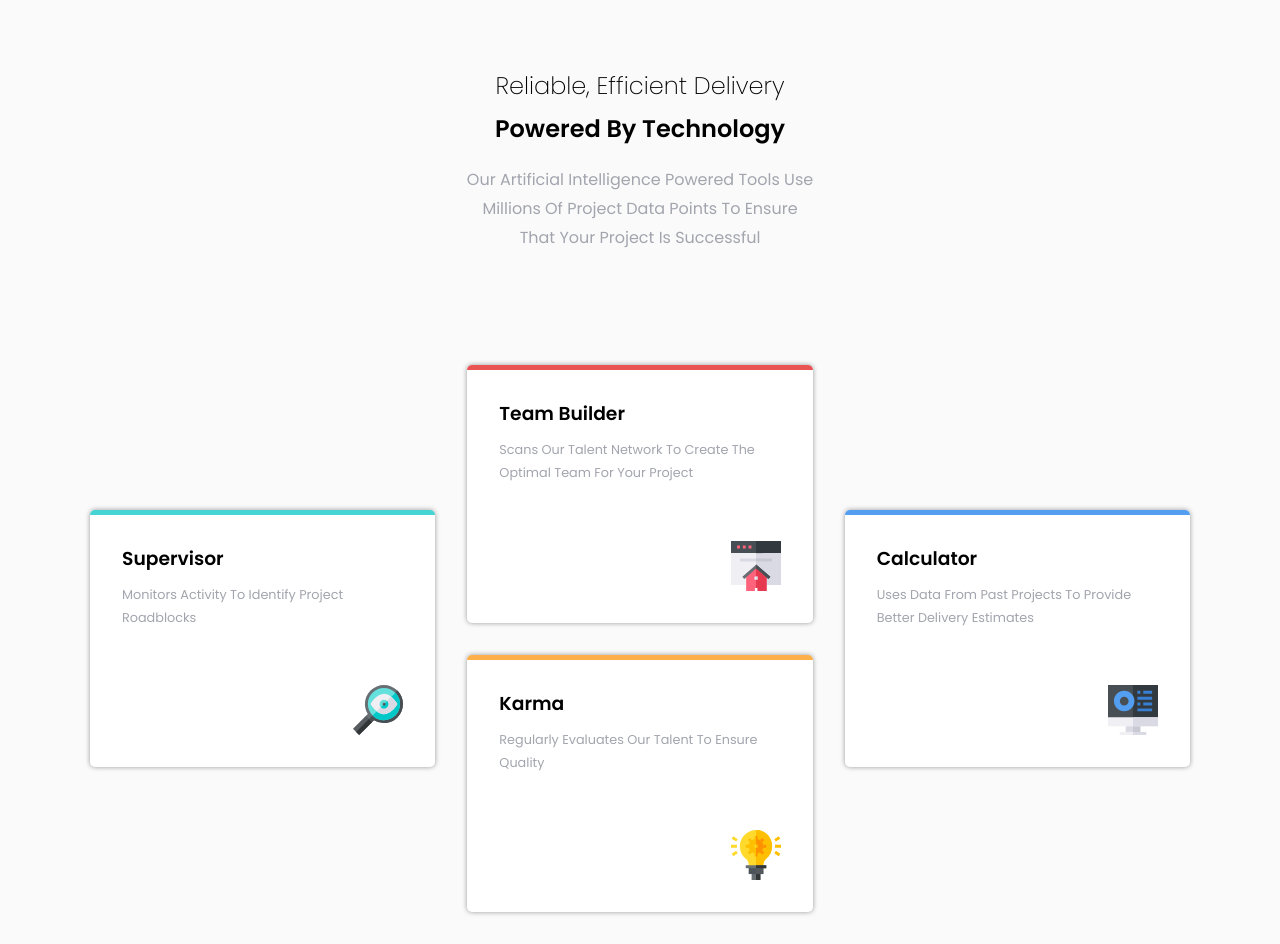
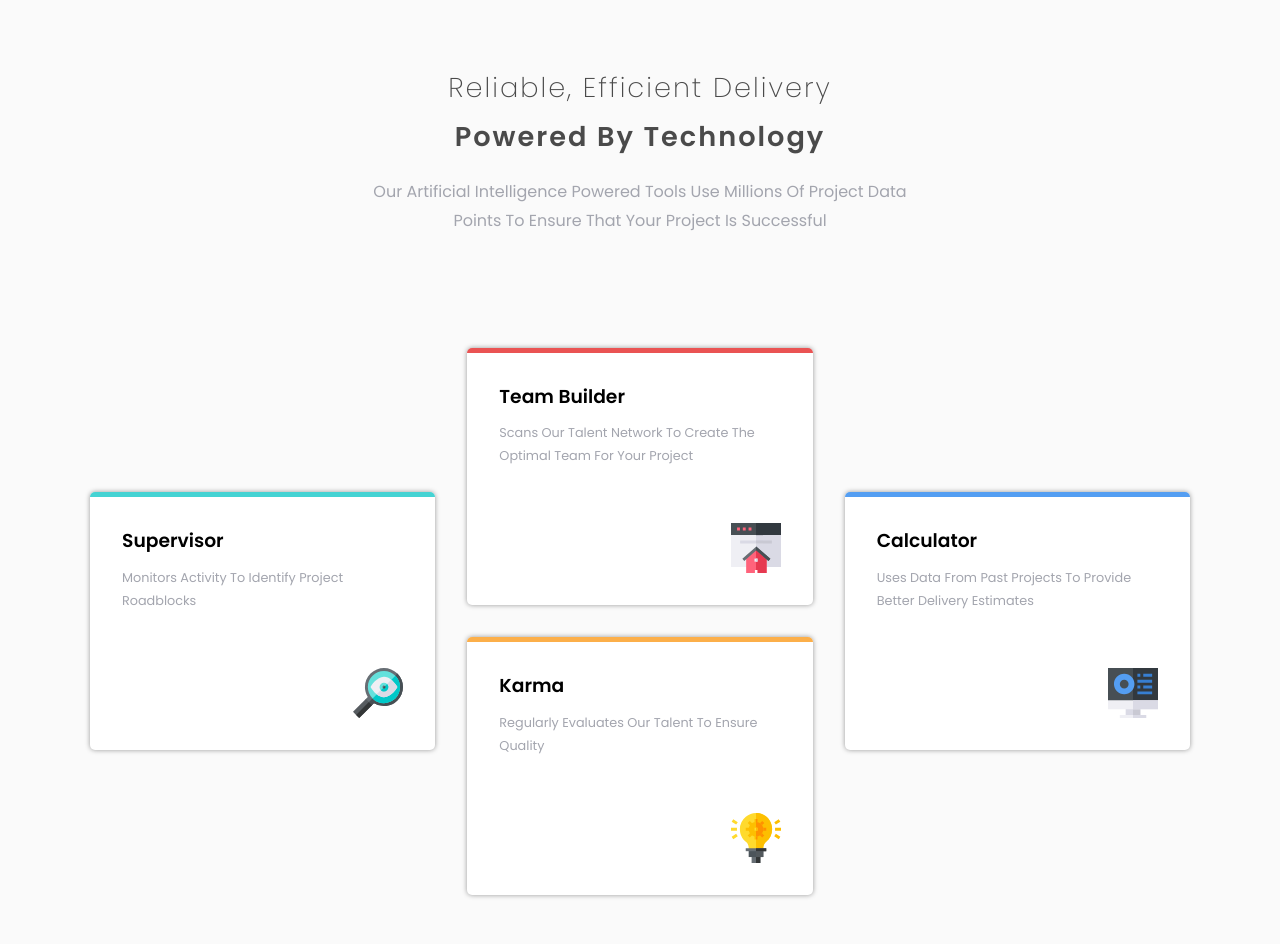
Before and after one commit to Ahmed-Elbald/Four-Card-Feature-Section-Frontend-Mentor, a plain HTML site: page index.html in a window 1280 px wide. Drawn offline with Linux system fonts and the light colour scheme.

Commit message:
modified the size and letter spacing of the headers

```diff
--- a/Styles/main.scss
+++ b/Styles/main.scss
@@ -80,12 +80,18 @@ header {
   margin-bottom: 5em;
   text-align: center;
 
+  h2 {
+    letter-spacing: 2px;
+    font-size: 1.7rem;
+    opacity: .7;
+  }
+
   h2.light-header {
     font-weight: 200;
   }
 
   p.fadded-text {
-    max-width: 350px;
+    max-width: 550px;
     margin: 1em auto 0;
   }
 }
```
Also changed, not shown: Styles/main.css, 1 other file.
